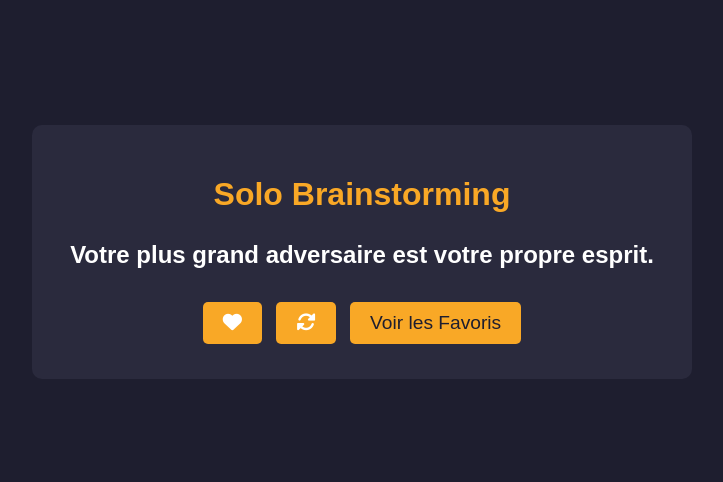
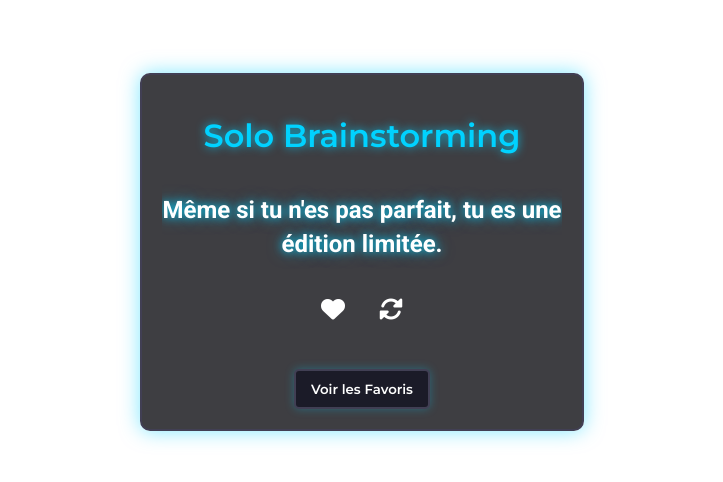
Before and after one commit to Anovar456/citation-, a plain HTML site: page index.html in a window 1280 px wide. Shown: the part 148-630 px from the top of the page, without its empty margins (278-1001 px from the left). Drawn offline with Linux system fonts and the light colour scheme.

Commit message:
Update index.html

```diff
--- a/index.html
+++ b/index.html
@@ -6,269 +6,316 @@
     <title>Solo Brainstorming</title>
     <link rel="stylesheet" href="https://cdnjs.cloudflare.com/ajax/libs/font-awesome/6.0.0-beta3/css/all.min.css">
     <style>
+        @import url('https://fonts.googleapis.com/css2?family=Roboto:wght@400;700&display=swap');
+        @import url('https://fonts.googleapis.com/css2?family=Montserrat:wght@600&display=swap');
+
         body {
-            font-family: 'Poppins', sans-serif;
-            background-color: #1e1e2f;
-            color: white;
+            background: transparent;
+            font-family: 'Roboto', sans-serif;
+            color: #ffffff;
+            padding: 0;
+            margin: 0;
+            height: 100vh;
             display: flex;
             justify-content: center;
             align-items: center;
-            height: 100vh;
-            margin: 0;
         }
 
         .widget-container {
-            background-color: #2a2a3d;
-            padding: 30px;
+            width: 85%;
+            max-width: 400px;
+            background: rgba(14, 14, 19, 0.8);
+            border: 2px solid #413f54;
             border-radius: 10px;
+            padding: 20px;
+            box-shadow: 0 0 20px rgba(0, 210, 255, 0.5);
+            transition: transform 0.3s ease-in-out;
             text-align: center;
-            width: 80%;
-            max-width: 600px;
+        }
+
+        .widget-container:hover {
+            transform: translateY(-5px);
         }
 
         h1 {
-            font-size: 2rem;
-            margin-bottom: 20px;
-            color: #f9a826;
+            font-family: 'Montserrat', sans-serif;
+            color: #00d2ff;
+            text-shadow: 0 0 10px rgba(0, 210, 255, 0.8);
+            margin-bottom: 15px;
         }
 
         .quote-box {
-            font-size: 1.5rem;
-            line-height: 1.5;
             margin-bottom: 20px;
-            font-weight: 600;
+            position: relative;
+            overflow: hidden;
         }
 
-        .favorite-btn, .new-quote-btn, .view-favorites-btn, .back-btn {
-            background-color: #f9a826;
-            color: #1e1e2f;
+        .quote-content {
+            font-family: 'Roboto', sans-serif;
+            font-size: 24px;
+            font-weight: bold;
+            line-height: 1.4;
+            margin-bottom: 20px;
+            color: #ffffff;
+            text-shadow: 0 0 8px rgba(0, 210, 255, 0.8), 0 0 15px rgba(0, 210, 255, 0.5);
+            opacity: 1;
+            transition: opacity 0.5s ease-in-out;
+        }
+
+        .favorite-btn, .new-quote-btn {
+            background: none;
             border: none;
-            border-radius: 5px;
-            padding: 10px 20px;
-            font-size: 1.2rem;
+            padding: 10px;
+            font-family: 'Roboto', sans-serif;
+            color: #ffffff;
             cursor: pointer;
             margin: 5px;
-            transition: background-color 0.3s ease;
+            font-size: 24px;
         }
 
-        .favorite-btn i, .new-quote-btn i {
-            color: white;
-            font-size: 1.2rem;
+        .favorite-btn .fa-heart {
+            transition: color 0.3s ease-in-out;
         }
 
-        .favorite-btn:hover, .new-quote-btn:hover, .view-favorites-btn:hover, .back-btn:hover {
-            background-color: #d18f1a;
+        .new-quote-btn .fa-sync-alt {
+            transition: transform 0.3s ease-in-out;
+        }
+
+        .new-quote-btn:hover .fa-sync-alt {
+            transform: rotate(360deg);
+        }
+
+        .view-favorites-btn {
+            margin-top: 10px;
+            padding: 10px 15px;
+            font-family: 'Montserrat', sans-serif;
+            border: 2px solid #413f54;
+            background: #1b1b28;
+            color: #ffffff;
+            border-radius: 5px;
+            cursor: pointer;
+            box-shadow: 0 0 10px rgba(0, 210, 255, 0.3);
+            transition: background 0.3s;
+        }
+
+        .view-favorites-btn:hover {
+            background: #00d2ff;
+            color: #000;
         }
 
         .favorites-page {
             display: none;
-            text-align: center;
+            margin-top: 20px;
         }
 
         .favorites-list {
             list-style-type: none;
             padding: 0;
-            margin: 20px 0;
+            margin: 0;
+            font-family: 'Roboto', sans-serif;
         }
 
         .favorites-list li {
-            background-color: #33334d;
-            margin: 10px 0;
-            padding: 15px;
+            background-color: #333335;
+            margin: 5px 0;
+            padding: 10px;
             border-radius: 5px;
+            box-shadow: 0 0 10px rgba(126, 87, 194, 0.5);
+            text-align: left;
             position: relative;
+            animation: fadeInUp 0.5s ease-in-out;
         }
 
         .favorites-list li button {
-            background-color: transparent;
-            border: none;
-            color: red;
             position: absolute;
             right: 10px;
             top: 10px;
+            background: none;
+            border: none;
+            color: #ff0000;
+            font-size: 20px;
             cursor: pointer;
-            font-size: 1.5rem;
         }
 
-        .quote-content {
-            opacity: 1;
-            transition: opacity 0.5s ease-in-out;
+        @keyframes fadeInUp {
+            from {
+                opacity: 0;
+                transform: translateY(10px);
+            }
+            to {
+                opacity: 1;
+                transform: translateY(0);
+            }
+        }
+
+        #favoritesPage {
+            display: none;
+            width: 85%;
+            max-width: 400px;
+            background: rgba(14, 14, 19, 0.8);
+            border: 2px solid #413f54;
+            border-radius: 10px;
+            padding: 20px;
+            box-shadow: 0 0 20px rgba(0, 210, 255, 0.5);
+            transition: transform 0.3s ease-in-out;
+            text-align: center;
+            margin-top: 50px;
+        }
+
+        #favoritesPage h2 {
+            font-family: 'Montserrat', sans-serif;
+            color: #00d2ff;
+            text-shadow: 0 0 10px rgba(0, 210, 255, 0.8);
+            margin-bottom: 15px;
+        }
+
+        .back-btn {
+            margin-top: 20px;
+            padding: 10px 15px;
+            font-family: 'Montserrat', sans-serif;
+            border: 2px solid #413f54;
+            background: #1b1b28;
+            color: #ffffff;
+            border-radius: 5px;
+            cursor: pointer;
+            box-shadow: 0 0 10px rgba(0, 210, 255, 0.3);
+            transition: background 0.3s;
+        }
+
+        .back-btn:hover {
+            background: #00d2ff;
+            color: #000;
         }
     </style>
 </head>
 <body>
     <div class="widget-container" id="widgetContainer">
-        <h1>Solo Brainstorming</h1>
+        <h1 id="widget-title">Solo Brainstorming</h1>
+
         <div class="quote-box">
-            <p id="quoteContent" class="quote-content"></p>
+            <p class="quote-content" id="quoteContent">"Votre première citation apparaîtra ici!"</p>
+            <button id="favoriteButton" class="favorite-btn"><i id="heartIcon" class="fas fa-heart"></i></button>
+            <button id="newQuoteButton" class="new-quote-btn"><i class="fas fa-sync-alt"></i></button>
         </div>
-        <button id="favoriteButton" class="favorite-btn"><i id="heartIcon" class="fas fa-heart"></i></button>
-        <button id="newQuoteButton" class="new-quote-btn"><i class="fas fa-sync-alt"></i></button>
+
         <button id="viewFavoritesButton" class="view-favorites-btn">Voir les Favoris</button>
     </div>
 
-    <div id="favoritesPage" class="favorites-page">
-        <h2>Mes Citations Préférées</h2>
+    <!-- Page des favoris -->
+    <div id="favoritesPage">
+        <h2>Vos Citations Préférées</h2>
         <ul id="favoritesList" class="favorites-list"></ul>
-        <button id="backButton" class="back-btn">Retour</button>
+        <button class="back-btn" id="backButton">Retour</button>
     </div>
 
     <script>
         const quotes = [
-            "Le succès n'est pas final, l'échec n'est pas fatal : c'est le courage de continuer qui compte.",
-            "Le seul endroit où le succès précède le travail est dans le dictionnaire.",
-            "N'abandonne jamais. Aujourd'hui est difficile, demain le sera encore plus, mais après-demain sera ensoleillé.",
-            "Le secret de votre avenir est caché dans votre routine quotidienne.",
-            "Ne compte pas les jours, fais que les jours comptent.",
-            "L'échec est seulement l'opportunité de recommencer de manière plus intelligente.",
-            "Votre temps est limité, ne le gâchez pas en menant une existence qui n'est pas la vôtre.",
-            "La seule façon de faire du bon travail est d'aimer ce que vous faites.",
-            "Il n'y a pas de raccourci pour atteindre n'importe quel endroit qui vaille la peine d'aller.",
-            "Vous devez vous attendre à de grandes choses de vous-même avant de pouvoir les réaliser.",
-            "La plus grande gloire n'est pas de ne jamais tomber, mais de se relever à chaque chute.",
-            "Le travail acharné bat le talent quand le talent ne travaille pas dur.",
-            "Ne rêvez pas de succès, travaillez pour l'obtenir.",
-            "Croyez en vous-même et en tout ce que vous êtes. Sachez qu'il y a quelque chose en vous qui est plus grand que n'importe quel obstacle.",
-            "Le succès est la somme de petits efforts, répétés jour après jour.",
-            "La réussite, c'est se lever une fois de plus qu'on est tombé.",
-            "Les obstacles sont ces choses effrayantes que vous voyez lorsque vous détournez les yeux de votre objectif.",
-            "Ce qui vous manque en talent peut être compensé par la passion, la persévérance et la discipline.",
-            "Ne vous arrêtez pas lorsque vous êtes fatigué. Arrêtez-vous lorsque vous avez terminé.",
-            "Le moment que vous sentez le plus besoin de vous effondrer est généralement le moment où vous êtes sur le point de réussir.",
-            "Ne limite pas tes défis, défie tes limites.",
-            "Le succès n’est pas la clé du bonheur. Le bonheur est la clé du succès.",
-            "Ce que vous faites aujourd’hui peut améliorer tous vos lendemains.",
-            "Chaque grande réussite commence par la décision d'essayer.",
-            "N'attends pas que l'opportunité frappe à ta porte, construis ta propre porte.",
-            "La vie est 10% ce qui nous arrive et 90% comment nous réagissons.",
-            "Lève-toi avec détermination, couche-toi avec satisfaction.",
-            "Chaque jour est une chance de faire mieux.",
-            "Le seul vrai échec est celui de ne pas essayer.",
-            "Si vous ne pouvez pas voler, courez. Si vous ne pouvez pas courir, marchez. Si vous ne pouvez pas marcher, rampez, mais quoi que vous fassiez, continuez à avancer.",
-            "Chaque rêve commence par un rêveur.",
-            "Ce n'est pas la volonté de gagner qui compte, c'est la volonté de se préparer à gagner.",
-            "Les grandes réalisations sont toujours précédées de grandes pensées.",
-            "Vous êtes plus fort que vous ne le pensez.",
-            "La force ne vient pas de la capacité physique. Elle vient d'une volonté indomptable.",
-            "Faites de votre mieux, jusqu'à ce que vous puissiez faire mieux.",
-            "Le succès n'est pas pour les paresseux.",
-            "La route vers le succès est semée d'embûches, mais chaque obstacle est une opportunité de grandir.",
-            "Les grandes choses ne viennent pas de la zone de confort.",
-            "Le succès se construit avec des échecs.",
-            "Vos limites ne sont que des illusions.",
-            "Les gagnants trouvent des moyens, les perdants trouvent des excuses.",
-            "Les opportunités ne se produisent pas, vous les créez.",
-            "N'attendez pas pour frapper à la porte de l'opportunité. Construisez votre propre porte.",
-            "La motivation vous met en route, mais c'est l'habitude qui vous garde en mouvement.",
-            "Si vous voulez quelque chose que vous n'avez jamais eu, vous devez faire quelque chose que vous n'avez jamais fait.",
-            "Ne sous-estimez jamais votre pouvoir de changer vous-même.",
-            "Vos seules limites sont celles que vous vous imposez.",
-            "Chaque jour est une opportunité d'être une meilleure version de vous-même.",
-            "Les rêves ne se réalisent pas par magie. Il faut de la sueur, de la détermination et du travail acharné.",
-            "Le succès n'est pas un accident, c'est un choix.",
-            "N'attends pas que les choses arrivent, fais en sorte qu'elles arrivent.",
-            "Votre plus grand adversaire est votre propre esprit.",
-            "La distance entre vos rêves et la réalité s'appelle l'action.",
-            "Votre plus grand projet, c'est vous-même.",
-            "Faites quelque chose aujourd'hui que votre futur soi vous remerciera.",
-            "Les seules limites que vous avez sont celles que vous vous fixez.",
-            "Si vous n'abandonnez jamais, vous ne pouvez jamais échouer.",
-            "La plus grande victoire est de se surpasser.",
-            "Ne perdez pas votre temps à regarder en arrière, vous n'allez pas dans cette direction.",
-            "Votre attitude détermine votre altitude.",
-            "Chaque pas vous rapproche de votre objectif.",
-            "N'oubliez jamais pourquoi vous avez commencé."
+            "Monte en niveau !",
+            "Même si tu n'es pas parfait, tu es une édition limitée.",
+            "Je ne sais pas comment je vais gagner, je sais juste que je ne vais pas perdre.",
+            "Les forts chassent les faibles.",
+            "Un chasseur doit chasser.",
+            "Chaque jour est une opportunité de devenir plus fort.",
+            "La puissance se trouve dans la solitude.",
+            "Tu es le seul maître de ton destin.",
+            "Chaque défi est une opportunité déguisée.",
+            "Ne te compare pas aux autres, compare-toi à qui tu étais hier.",
+            "La peur n’est qu’un état d’esprit, maîtrise-la.",
+            "Tout ce que tu veux est de l’autre côté de la peur.",
+            "Le progrès demande des sacrifices.",
+            "Même la plus longue des nuits finira par laisser place à l'aube.",
+            "La souffrance d'aujourd'hui est la force de demain.",
+            "L'échec est la preuve que tu as essayé.",
+            "Les grandes choses ne viennent jamais de zones de confort.",
+            "Le travail acharné bat le talent quand le talent ne travaille pas.",
+            "Les gagnants n'abandonnent jamais, et ceux qui abandonnent ne gagnent jamais.",
+            "Tu es plus fort que tu ne le penses.",
+            "Ne t'arrête jamais, sauf pour admirer le chemin parcouru.",
+            "Le succès, c'est se lever une fois de plus que les autres.",
+            "La discipline est le pont entre les objectifs et les réalisations.",
+            "Tu ne peux pas vaincre la personne qui n'abandonne jamais.",
+            "Chaque échec est un pas de plus vers la réussite.",
+            "Les perdants abandonnent quand ils échouent. Les gagnants échouent jusqu'à ce qu'ils réussissent.",
+            "Ce que tu plantes aujourd'hui, tu le récolteras demain.",
+            "Le succès n'est pas la clé du bonheur, le bonheur est la clé du succès.",
+            "Transforme tes blessures en sagesse.",
+            "Les rêves ne se réalisent pas quand on dort, mais quand on se réveille.",
         ];
 
-        let currentQuoteIndex = 0;
-        let favorites = [];
+        let favorites = JSON.parse(localStorage.getItem('favorites')) || [];
 
-        function showQuote(index) {
-            const quoteContent = document.getElementById("quoteContent");
+        function updateQuoteDisplay() {
+            const randomIndex = Math.floor(Math.random() * quotes.length);
+            const newQuote = quotes[randomIndex];
+            const quoteContent = document.getElementById('quoteContent');
+
             quoteContent.style.opacity = 0;
             setTimeout(() => {
-                quoteContent.innerText = quotes[index];
+                quoteContent.innerText = newQuote;
                 quoteContent.style.opacity = 1;
             }, 500);
 
-            updateFavoriteButton();
+            updateFavoriteButton(newQuote);
         }
 
-        function getRandomQuoteIndex() {
-            return Math.floor(Math.random() * quotes.length);
-        }
-
-        function addToFavorites(index) {
-            if (!favorites.includes(quotes[index])) {
-                favorites.push(quotes[index]);
-            }
-            updateFavoriteButton();
-        }
-
-        function removeFromFavorites(index) {
-            favorites = favorites.filter(quote => quote !== quotes[index]);
-            updateFavoriteButton();
-        }
-
-        function updateFavoriteButton() {
-            const heartIcon = document.getElementById("heartIcon");
-            if (favorites.includes(quotes[currentQuoteIndex])) {
-                heartIcon.style.color = "red";
+        function updateFavoriteButton(currentQuote) {
+            const heartIcon = document.getElementById('heartIcon');
+            if (favorites.includes(currentQuote)) {
+                heartIcon.style.color = 'red';
             } else {
-                heartIcon.style.color = "white";
+                heartIcon.style.color = 'white';
             }
         }
 
-        function showFavoritesPage() {
-            const widgetContainer = document.getElementById("widgetContainer");
-            const favoritesPage = document.getElementById("favoritesPage");
-            const favoritesList = document.getElementById("favoritesList");
+        function renderFavorites() {
+            const favoritesList = document.getElementById('favoritesList');
+            favoritesList.innerHTML = '';
+            favorites.forEach(fav => {
+                const li = document.createElement('li');
+                li.textContent = fav;
+                const removeButton = document.createElement('button');
+                removeButton.textContent = '✘';
+                removeButton.addEventListener('click', () => {
+                    favorites = favorites.filter(favorite => favorite !== fav);
+                    localStorage.setItem('favorites', JSON.stringify(favorites));
+                    renderFavorites();
+                    updateFavoriteButton(document.getElementById('quoteContent').innerText);
+                });
 
-            widgetContainer.style.display = "none";
-            favoritesPage.style.display = "block";
-
-            favoritesList.innerHTML = '';
-            favorites.forEach((quote, index) => {
-                const listItem = document.createElement("li");
-                listItem.innerText = quote;
-                const removeButton = document.createElement("button");
-                removeButton.innerHTML = '<i class="fas fa-trash"></i>';
-                removeButton.addEventListener("click", () => {
-                    removeFromFavorites(index);
-                    showFavoritesPage();
-                });
-                listItem.appendChild(removeButton);
-                favoritesList.appendChild(listItem);
+                li.appendChild(removeButton);
+                favoritesList.appendChild(li);
             });
         }
 
-        function hideFavoritesPage() {
-            const widgetContainer = document.getElementById("widgetContainer");
-            const favoritesPage = document.getElementById("favoritesPage");
+        document.getElementById('newQuoteButton').addEventListener('click', updateQuoteDisplay);
 
-            widgetContainer.style.display = "block";
-            favoritesPage.style.display = "none";
-        }
+        document.getElementById('favoriteButton').addEventListener('click', function () {
+            const currentQuote = document.getElementById('quoteContent').innerText;
+            const heartIcon = document.getElementById('heartIcon');
 
-        document.getElementById("newQuoteButton").addEventListener("click", () => {
-            currentQuoteIndex = getRandomQuoteIndex();
-            showQuote(currentQuoteIndex);
+            if (favorites.includes(currentQuote)) {
+                favorites = favorites.filter(fav => fav !== currentQuote);
+                heartIcon.style.color = 'white';
+            } else {
+                favorites.push(currentQuote);
+                heartIcon.style.color = 'red';
+            }
+            localStorage.setItem('favorites', JSON.stringify(favorites));
         });
 
-        document.getElementById("favoriteButton").addEventListener("click", () => {
-            if (favorites.includes(quotes[currentQuoteIndex])) {
-                removeFromFavorites(currentQuoteIndex);
-            } else {
-                addToFavorites(currentQuoteIndex);
-            }
+        document.getElementById('viewFavoritesButton').addEventListener('click', function () {
+            document.getElementById('widgetContainer').style.display = 'none';
+            document.getElementById('favoritesPage').style.display = 'block';
+            renderFavorites();
         });
 
-        document.getElementById("viewFavoritesButton").addEventListener("click", showFavoritesPage);
-        document.getElementById("backButton").addEventListener("click", hideFavoritesPage);
+        document.getElementById('backButton').addEventListener('click', function () {
+            document.getElementById('favoritesPage').style.display = 'none';
+            document.getElementById('widgetContainer').style.display = 'block';
+        });
 
-        // Afficher une citation aléatoire au démarrage
-        currentQuoteIndex = getRandomQuoteIndex();
-        showQuote(currentQuoteIndex);
+        // Initial setup
+        updateQuoteDisplay();
     </script>
 </body>
 </html>
```
